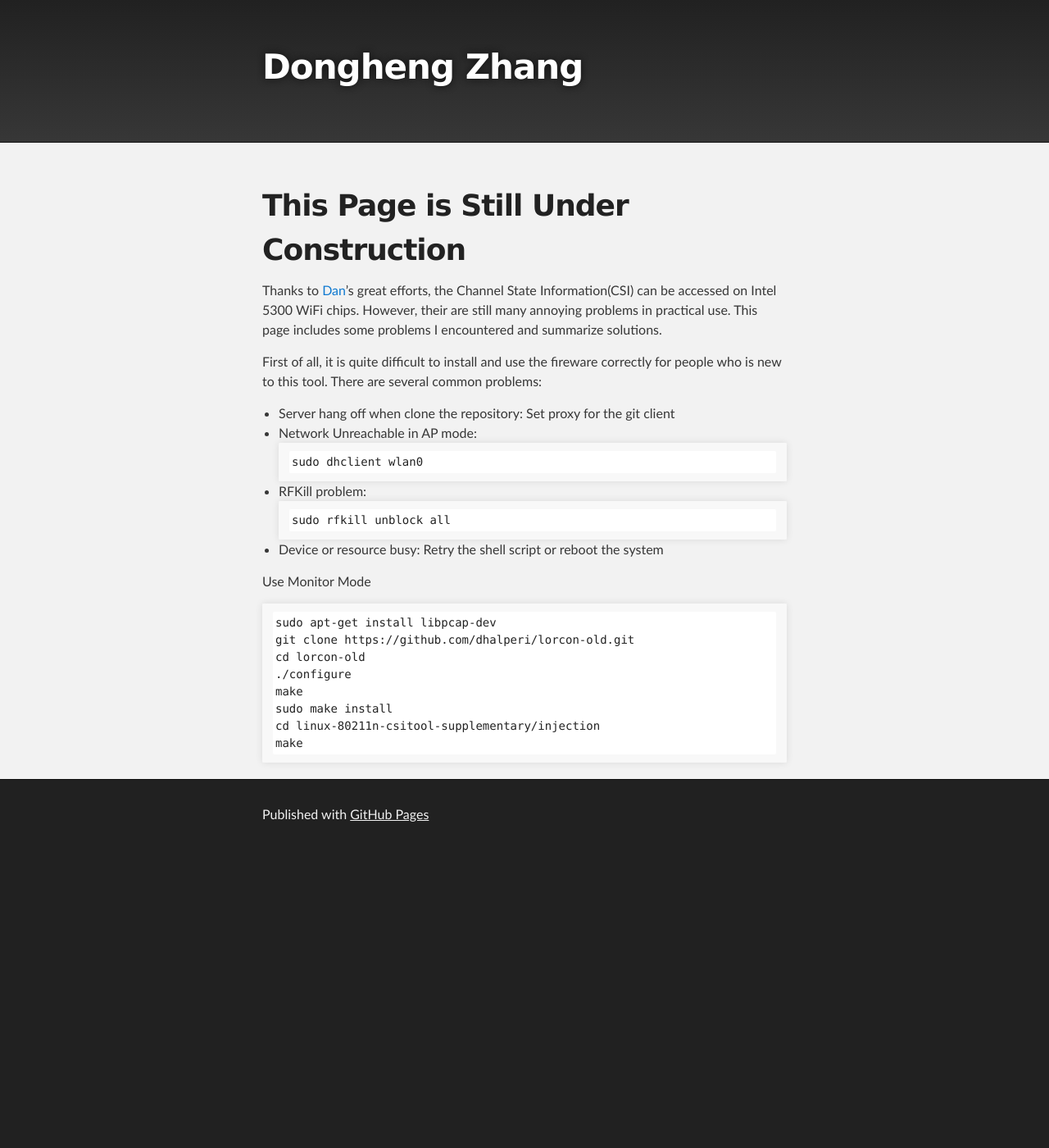
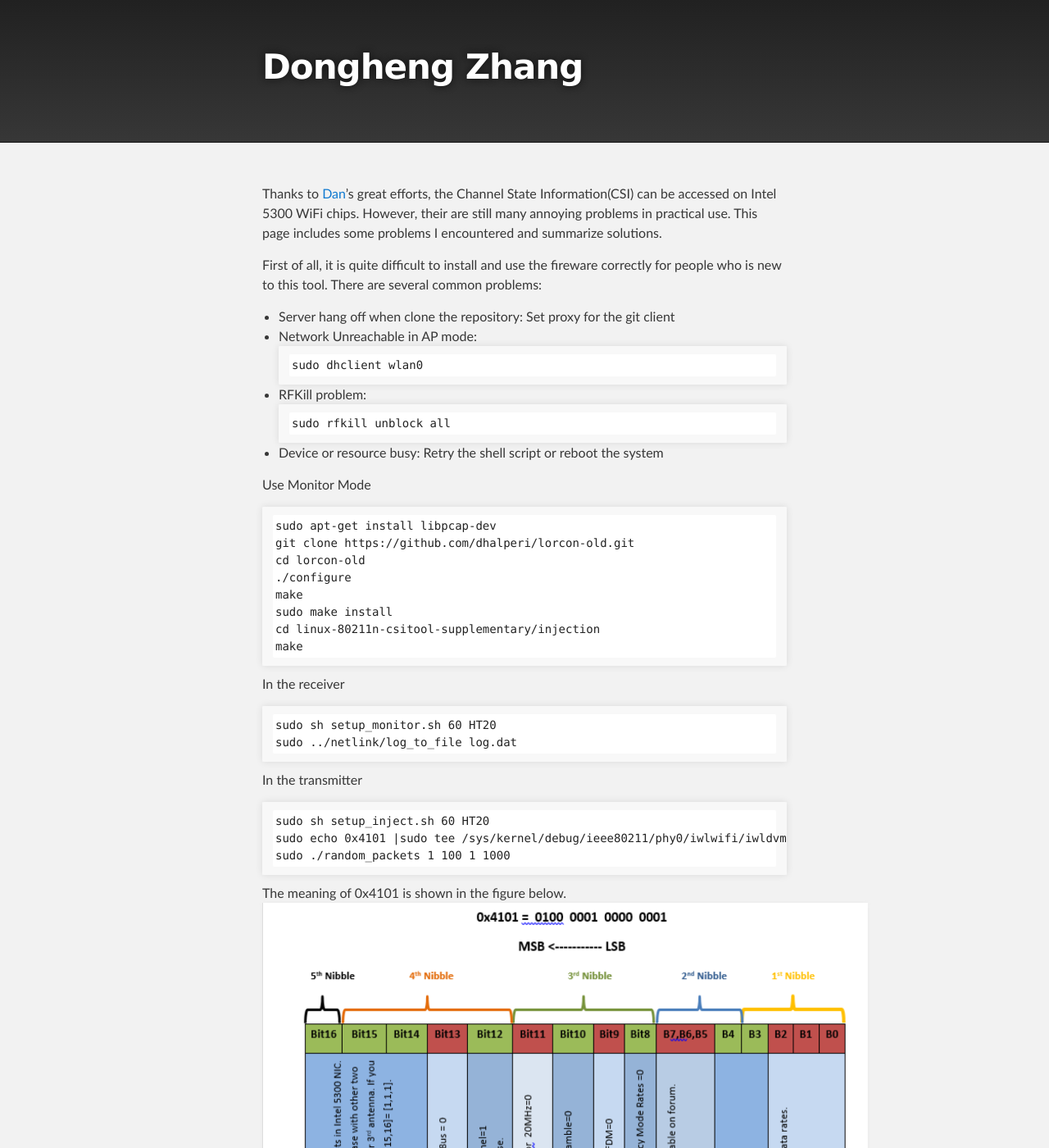
Before and after one commit to zhangdh24/zhangdh24.github.io, a Jekyll site: the page built from post/tipfor5300.md, in a window 1280 px wide and 1400 px high. Shown: the whole window at 82% size. Built offline with Jekyll 4.4.1, drawn with Linux system fonts in a browser that asks for light colours; the repository's description, which GitHub fills in, is left out; our own code applies the rules of GitHub Pages for plain Markdown files.

Commit message:
change the top page

````diff
--- a/post/tipfor5300.md
+++ b/post/tipfor5300.md
@@ -2,7 +2,6 @@
 layout: default
 ---
 
-# This Page is Still Under Construction
 
 
 Thanks to [Dan](http://r.halper.in/work)'s great efforts, the Channel State Information(CSI) can be accessed on Intel 5300 WiFi chips. However, their are still many annoying problems in practical use. This page includes some problems I encountered and summarize solutions.
@@ -33,3 +32,19 @@ sudo make install
 cd linux-80211n-csitool-supplementary/injection
 make
 ```
+
+In the receiver
+```
+sudo sh setup_monitor.sh 60 HT20
+sudo ../netlink/log_to_file log.dat
+```
+
+In the transmitter
+```
+sudo sh setup_inject.sh 60 HT20
+sudo echo 0x4101 |sudo tee /sys/kernel/debug/ieee80211/phy0/iwlwifi/iwldvm/debug/monitor_tx_rate
+sudo ./random_packets 1 100 1 1000
+```
+
+The meaning of 0x4101 is shown in the figure below.
+![avatar](./csitool.png)
````
Also changed, not shown: post/csitool.png (added).
